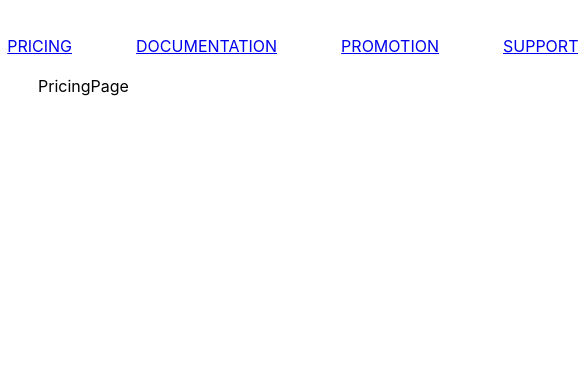
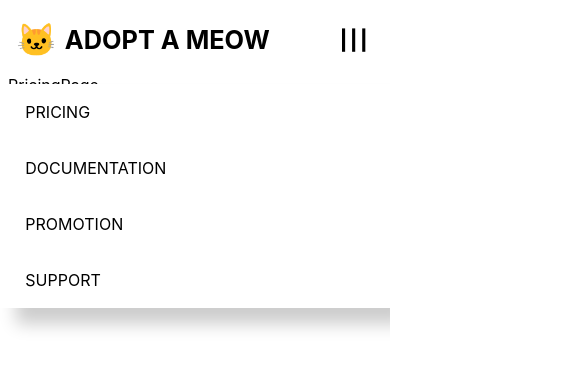
Before and after one commit to aleixanadon/react-api-project, a React (Vite) app: page /react-api-project/pricing in a window 390 px wide. Shown: the top 368 px of the page, 578 px wide, since content can reach past the window. Built offline with nearby package versions, Linux system fonts and the light colour scheme.

Commit message:
reseted app.css styles to design header in mobile view, styled header and dropdown buttons to make the navbar appear when you click de button

```diff
--- a/src/App.css
+++ b/src/App.css
@@ -1,4 +1,4 @@
-#root {
+/* #root {
   padding: 10px;
-  margin: 0 20px
-}
+  margin: 0 20em
+} */
--- a/src/common/components/Header/Header.tsx
+++ b/src/common/components/Header/Header.tsx
@@ -1,13 +1,21 @@
 import { Link } from 'react-router-dom'
 import './header.css'
+import { useState } from 'react'
 
 const Header = () => {
+
+  const [isNavbarOpen, setNavbarVisibility] = useState(true);
+  const toggleNavbar = () => setNavbarVisibility(!isNavbarOpen);
+
   return (
     <header>
       <h1>
-        <Link to="/react-api-project/">🐱 ADOPT A MEOW</Link>
+        <Link to="/react-api-project/" className='title-container'>
+          <div className='icon'>🐱</div>
+          <div className='app-title'>ADOPT A MEOW</div>
+        </Link>
       </h1>
-      <nav>
+      <nav className={isNavbarOpen ? 'navbar-open' : ''}>
         <ul>
           <li>
             <Link to="/react-api-project/pricing">PRICING</Link>
@@ -23,6 +31,12 @@ const Header = () => {
           </li>
         </ul>
       </nav>
+      <button
+        className='dropdown-button'
+        onClick={toggleNavbar}
+      >
+        ☰
+      </button>
     </header>
   )
 }
--- a/src/common/components/Header/header.css
+++ b/src/common/components/Header/header.css
@@ -1,18 +1,72 @@
+/* GENERAL STYLES */
+header * {
+  color: black;
+  text-decoration: none;
+}
+
+/* MOBILE SCREEN STYLES */
+@media screen and (max-width: 480px) {
 
   header {
     display: flex;
     align-items: center;
-  justify-content: center;
-  gap: 8em;
+    justify-content: space-between;
+    padding: 1vh;
   }
 
-header > h1 {
-  font-size: 2vw;
+  header>h1 {
     margin: 0;
   }
 
-header > nav > ul {
+  .title-container {
     display: flex;
-  gap: 4em;
-  list-style: none;
+    align-items: center;
+    justify-content: center;
+    margin: 0;
+    gap: 1vh;
   }
+
+  .app-title {
+    font-size: 3vh;
+  }
+
+  header>nav {
+    display: none;
+    height: 0vh;
+  }
+
+  .navbar-open {
+    display: block;
+    position: absolute;
+    background-color: #fff;
+    min-width: 100%;
+    height: fit-content;
+    margin-top: 10vh;
+    top: 0;
+    left: 0;
+    box-shadow: 16px 16px 16px 0px rgba(0, 0, 0, 0.2);
+    z-index: 1;
+    transition-property: height;
+    transition-duration: 3s;
+  }
+
+  header>nav>ul {
+    display: flex;
+    flex-direction: column;
+    gap: 2em;
+    padding-left: 3vh;
+    list-style-type: none;
+  }
+
+  header>nav.navbar-open + button.dropdown-button {
+    transform: rotate(90deg);
+  }
+
+  .dropdown-button {
+    border: none;
+    background-color: transparent;
+    font-size: 2em;
+    z-index: 1;
+    transition: transform 0.3s ease;
+  }
+}
```
Lines whose indentation alone changed are shown as unchanged.
